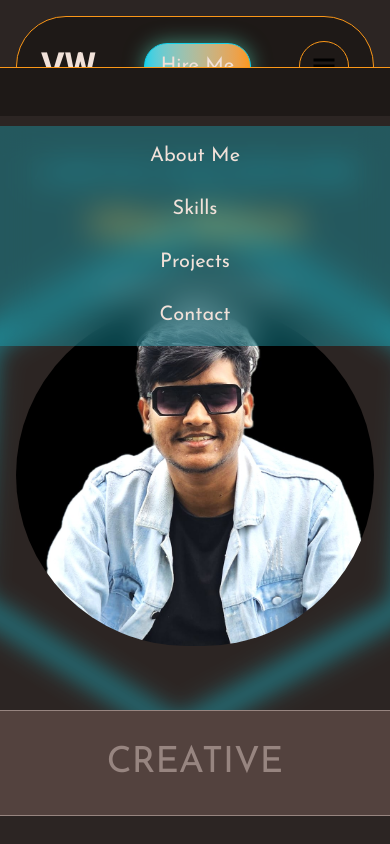
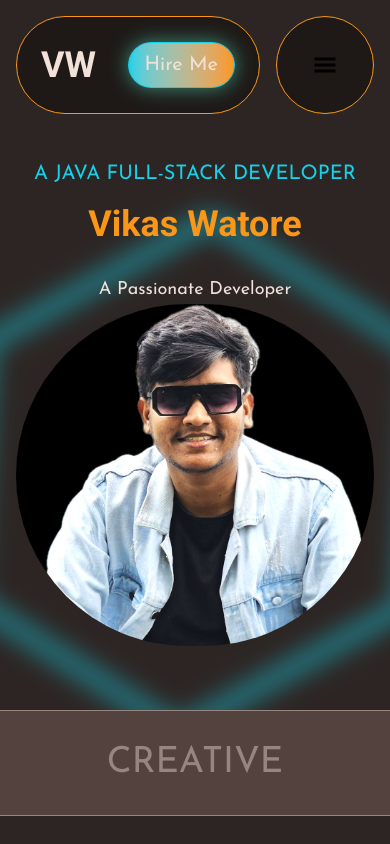
Before and after one commit to VikasWatore/PortFolio_Website, a React (Vite) app: page / in a window 390 px wide. Shown: the top 844 px of the page. Built offline with nearby package versions, Linux system fonts and the light colour scheme.

Commit message:
Mob view

```diff
--- a/src/components/navbar/NavbarMain.jsx
+++ b/src/components/navbar/NavbarMain.jsx
@@ -1,63 +1,31 @@
-import React, { useState, useRef, useEffect } from "react";
-import NavbarLogo from "./NavbarLogo";
-import NavbarLinks from "./NavbarLinks";
-import NavbarBtn from "./NavbarBtn";
+import React, { useState } from 'react'
+import NavbarLogo from './NavbarLogo'
+import NavbarLinks from './NavbarLinks'
+import NavbarBtn from './NavbarBtn'
 import { GiHamburgerMenu } from "react-icons/gi";
 
 function NavbarMain() {
-  const [menuOpen, setMenuOpen] = useState(false);
-  const menuRef = useRef(null); // Ref for detecting outside clicks
+  const [menuOpen,setMenuOpen]=useState(false);
+  const toggleMenu=()=>{
+    setMenuOpen(!menuOpen)
+  }
+  return (
+    <nav className='max-w-[1300px] mx-auto w-full px-4 fixed left-[50%] -translate-x-[50%] z-20 flex gap-4 mt-4'>
+     <div className='flex justify-between w-full max-w-[1200px] mx-auto bg-black items-center p-6 rounded-r-full rounded-l-full border-[0.5px] border-orange' >
+     <NavbarLogo/>
+        <div className={` transition-all duration-500 ${menuOpen ? "sm:block":"sm:hidden"} lg:block absolute top-full right-0`}>
 
-  const toggleMenu = () => {
-    setMenuOpen((prev) => !prev);
-  };
+        <NavbarLinks/>
+        </div>
+        <NavbarBtn/>
+     </div>
 
-  // Close menu when clicking outside
-  useEffect(() => {
-    const handleClickOutside = (event) => {
-      if (menuRef.current && !menuRef.current.contains(event.target)) {
-        setMenuOpen(false);
-      }
-    };
-    document.addEventListener("mousedown", handleClickOutside);
-    return () => {
-      document.removeEventListener("mousedown", handleClickOutside);
-    };
-  }, []);
-
-  return (
-    <nav className="max-w-[1300px] mx-auto w-full px-4 fixed left-[50%] -translate-x-[50%] z-20 flex gap-4 mt-4">
-      {/* Main Navbar */}
-      <div className="flex justify-between w-full max-w-[1200px] mx-auto bg-black items-center p-6 rounded-full border-[0.5px] border-orange">
-        <NavbarLogo />
-
-        {/* Desktop Navbar Links */}
-        <div className="hidden lg:block">
-          <NavbarLinks />
-        </div>
-
-        <NavbarBtn />
-
-        {/* Mobile Menu Button */}
-        <button
-          className="lg:hidden text-2xl p-3 border border-orange rounded-full"
-          onClick={toggleMenu}
-        >
-          <GiHamburgerMenu />
-        </button>
-      </div>
-
-      {/* Mobile Menu (Sliding Down Effect) */}
-      <div
-        ref={menuRef}
-        className={`absolute top-full right-0 w-full bg-black p-6 border-t border-orange transition-transform duration-300 ease-in-out ${
-          menuOpen ? "translate-y-0" : "-translate-y-full"
-        }`}
-      >
-        <NavbarLinks />
-      </div>
+     <div className='flex lg:hidden sm:block p-6 bg-black items-center justify-center rounded-full border-[0.5px] border-orange'>
+    <button className='text-2xl p-3 border-orange rounded-full ' onClick={toggleMenu}>
+      <GiHamburgerMenu/></button>
+     </div>
     </nav>
-  );
+  )
 }
 
-export default NavbarMain;
+export default NavbarMain
```
